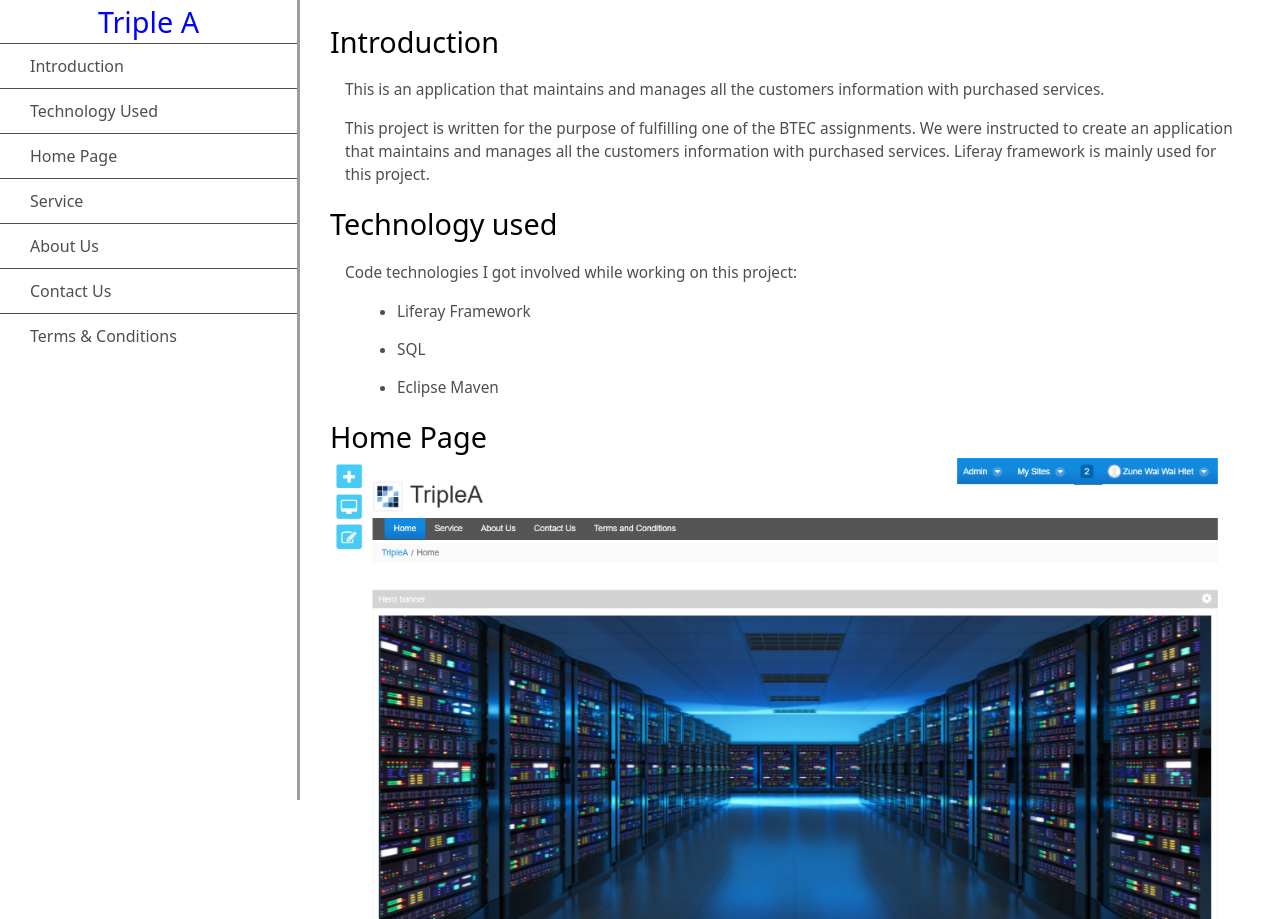
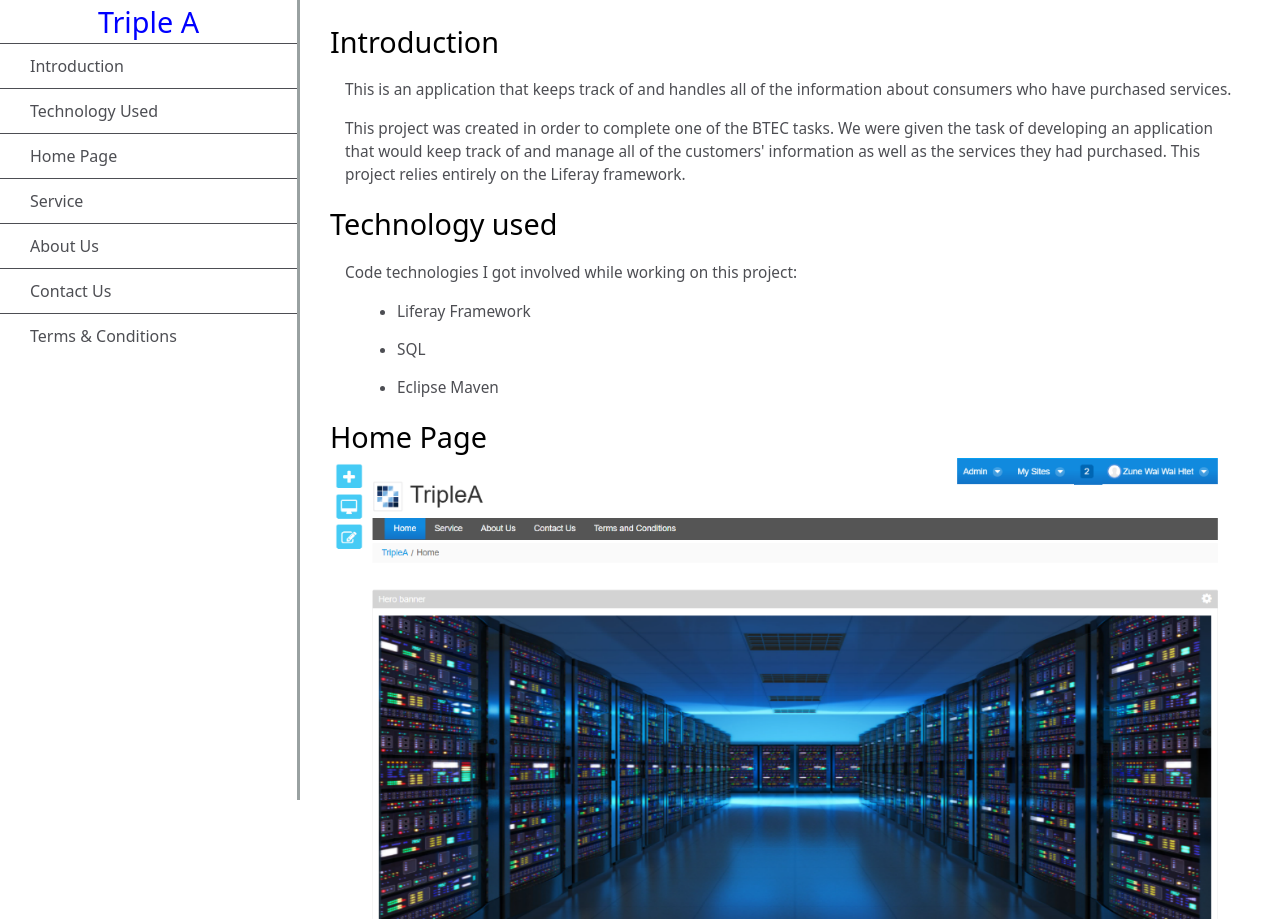
Before and after one commit to Zune6645/CustomerManagementPortal, a plain HTML site: page index.html in a window 1280 px wide. Shown: the top 919 px of the page. Drawn offline with nearby package versions, Linux system fonts and the light colour scheme.

Commit message:
my changes

```diff
--- a/index.html
+++ b/index.html
@@ -31,12 +31,12 @@
           <header>Introduction</header>
           <article>
             <p>
-              This is an application that maintains and manages all the customers information with purchased services.
-            </p>
+            This is an application that keeps track of and handles all of the information about consumers who have purchased services.
+              </p>
 
             <p>
-              This project is written for the purpose of fulfilling one of the BTEC assignments.
-              We were instructed to create an application that maintains and manages all the customers information with purchased services. Liferay framework is mainly used for this project.
+              This project was created in order to complete one of the BTEC tasks.
+We were given the task of developing an application that would keep track of and manage all of the customers' information as well as the services they had purchased. This project relies entirely on the Liferay framework.
             </p>
 
           </article>
```
